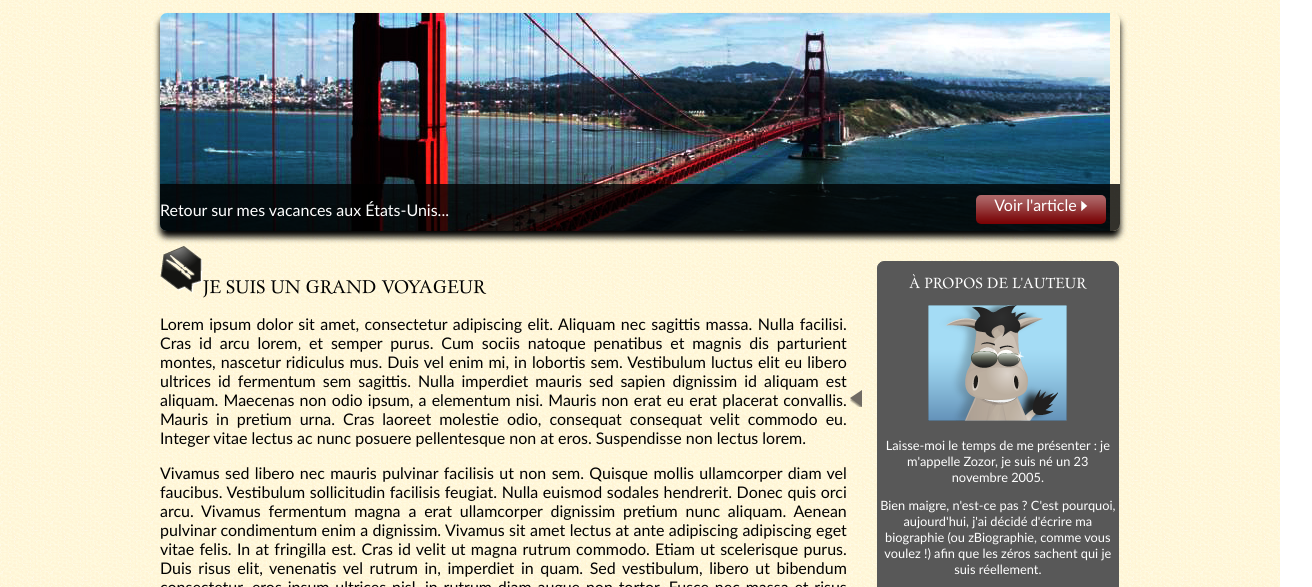
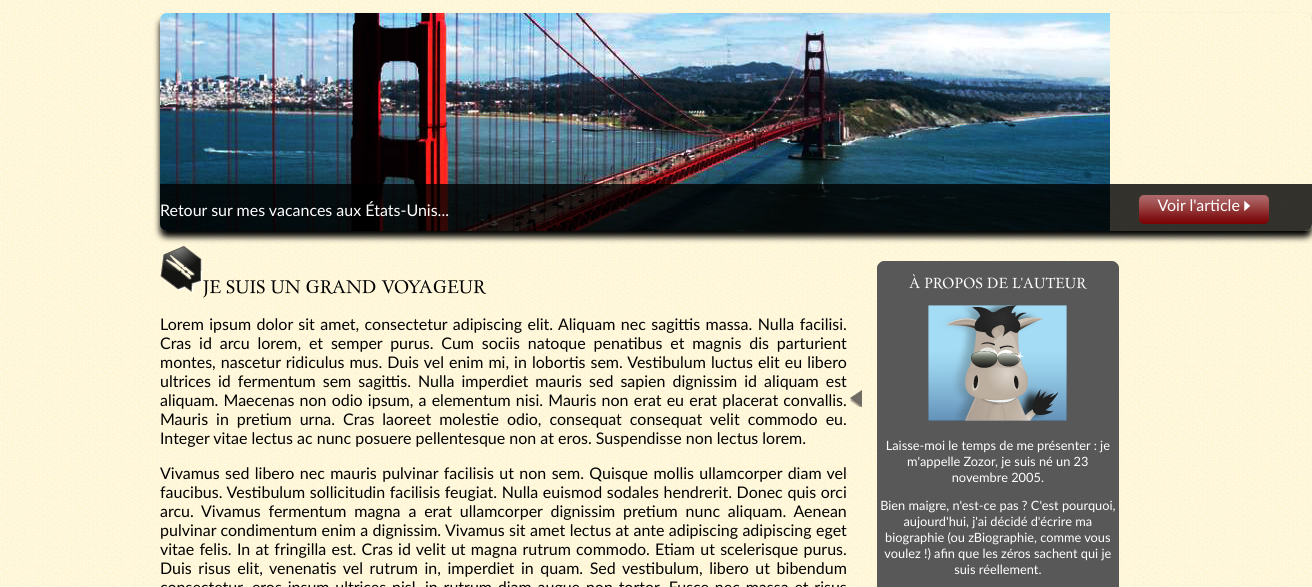
Before and after one commit to ChristianCDR/Zozor-carnet-de-voyage, a plain HTML site: page index.html in a window 1280 px wide. Shown: the part 115-702 px from the top of the page, 1312 px wide, since content can reach past the window. Drawn offline with Linux system fonts and the light colour scheme.

Commit message:
Update style.css

```diff
--- a/style.css
+++ b/style.css
@@ -91,7 +91,7 @@ p{
 	font-size: 1em;
 }
 .san{
-	width: 100%;
+	min-width: 120%;
 	min-height: 218px;
 	background: url("images/sanfrancisco.jpg") no-repeat;
 	margin-top: 20px;
```
